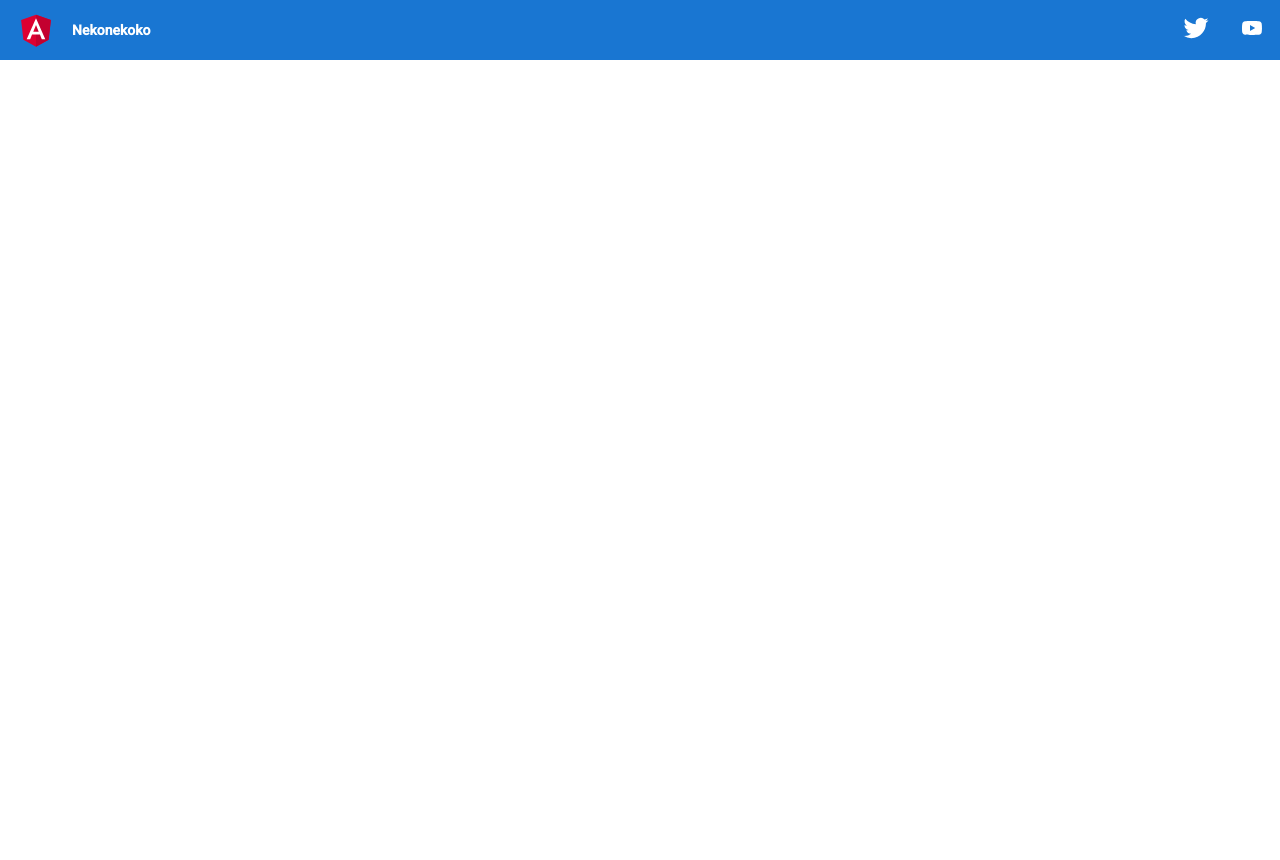
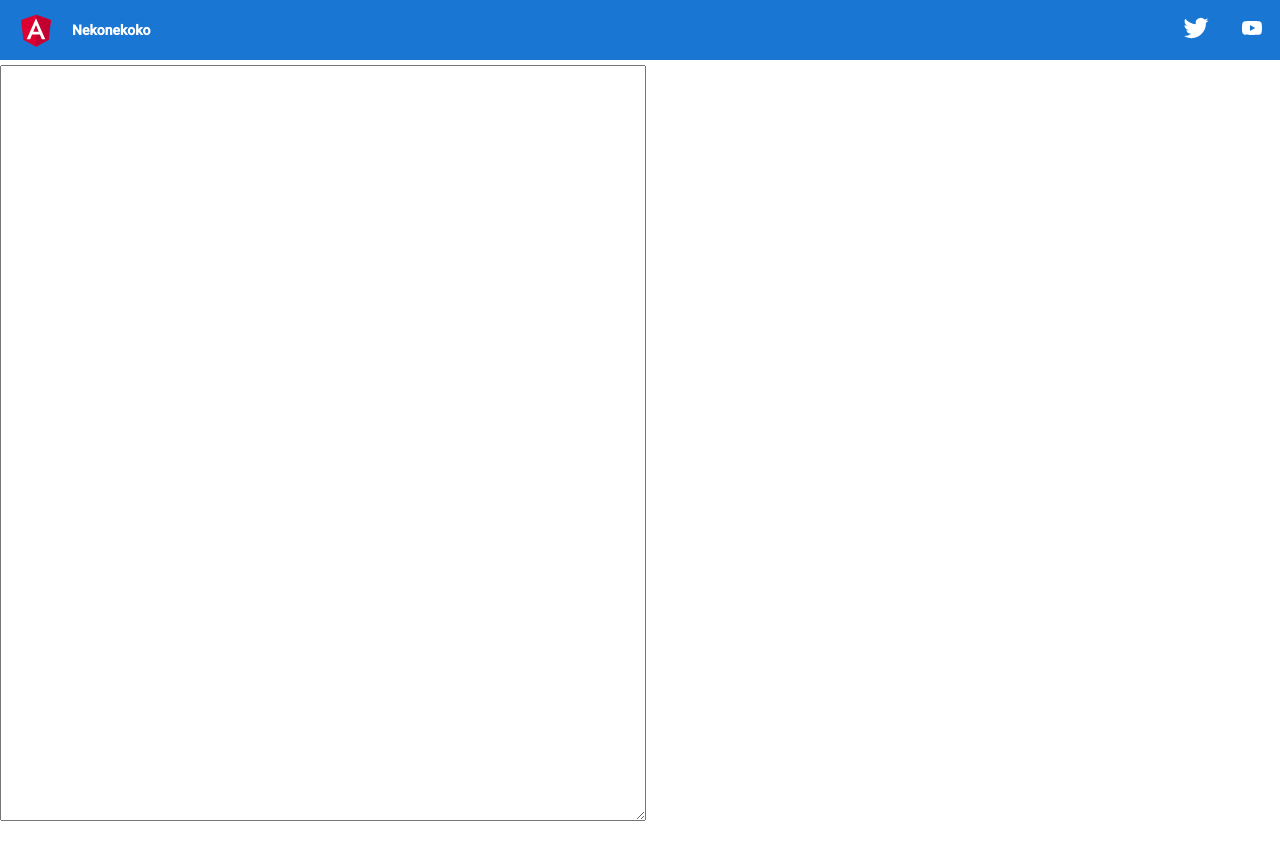
Before and after one commit to ruoxuz/xiaomaoran-front, an Angular app: page /edit in a window 1280 px wide. Shown: the top 860 px of the page. Before the commit the page ends 800 px from the top, so only its background shows below. Built offline with nearby package versions, Linux system fonts and the light colour scheme.

Commit message:
markdown editor

```diff
--- a/package.json
+++ b/package.json
@@ -15,11 +15,13 @@
     "@angular/common": "~12.0.2",
     "@angular/compiler": "~12.0.2",
     "@angular/core": "~12.0.2",
+    "@angular/flex-layout": "^12.0.0-beta.34",
     "@angular/forms": "~12.0.2",
     "@angular/material": "^12.1.0",
     "@angular/platform-browser": "~12.0.2",
     "@angular/platform-browser-dynamic": "~12.0.2",
     "@angular/router": "~12.0.2",
+    "marked": "^2.1.3",
     "rxjs": "~6.6.0",
     "tslib": "^2.1.0",
     "zone.js": "~0.11.4"
@@ -29,6 +31,7 @@
     "@angular/cli": "~12.0.2",
     "@angular/compiler-cli": "~12.0.2",
     "@types/jasmine": "~3.6.0",
+    "@types/marked": "^2.0.3",
     "@types/node": "^12.11.1",
     "jasmine-core": "~3.7.0",
     "karma": "~6.3.0",
--- a/src/app/component/edit/edit.component.css
+++ b/src/app/component/edit/edit.component.css
@@ -0,0 +1,3 @@
+#content {
+  margin: 65px auto;
+}
--- a/src/app/component/edit/edit.component.html
+++ b/src/app/component/edit/edit.component.html
@@ -1 +1,10 @@
-<p>edit works!</p>
+<div>
+  <div fxLayout="row" id="content">
+    <div fxFlex="50%">
+      <textarea [(ngModel)]="md" cols="30" rows="50" style="width: 100%"></textarea>
+    </div>
+    <div fxFlex="50%">
+      <div [innerHTML]="md | marked" style="padding: 10px"></div>
+    </div>
+  </div>
+</div>
--- a/src/app/component/edit/edit.component.ts
+++ b/src/app/component/edit/edit.component.ts
@@ -6,6 +6,7 @@ import { Component, OnInit } from '@angular/core';
   styleUrls: ['./edit.component.css']
 })
 export class EditComponent implements OnInit {
+  md: string = '';
 
   constructor() { }
 
--- /dev/null
+++ b/src/app/marked.pipe.ts
@@ -0,0 +1,16 @@
+import { Pipe, PipeTransform } from '@angular/core';
+import * as marked from 'marked';
+
+@Pipe({
+  name: 'marked'
+})
+export class MarkedPipe implements PipeTransform {
+
+  transform(value: any): any {
+    if (value && value.length > 0) {
+      return marked(value);
+    }
+    return value;
+  }
+
+}
```
Also changed, not shown: src/app/app.module.ts (+8 -2 lines), 2 other files (tests, documents, lock files or other folders).
